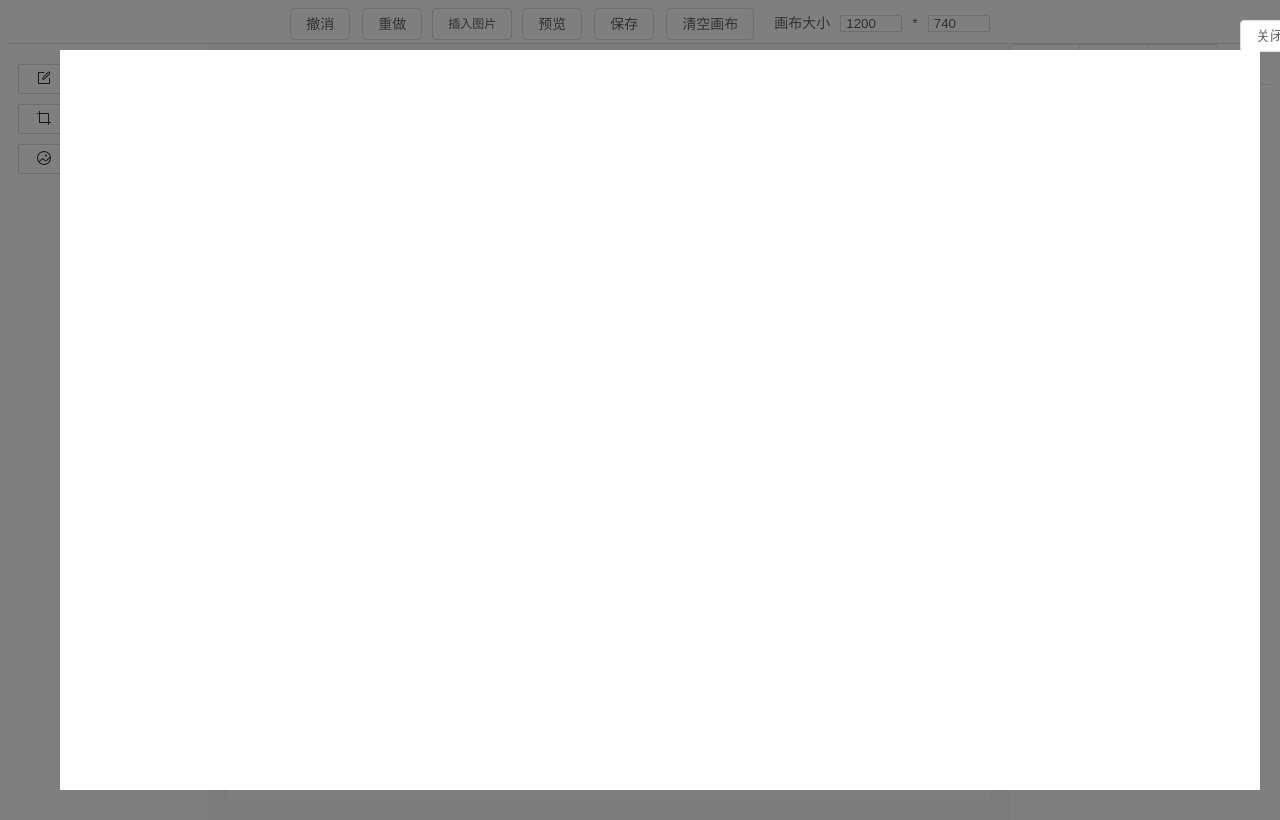
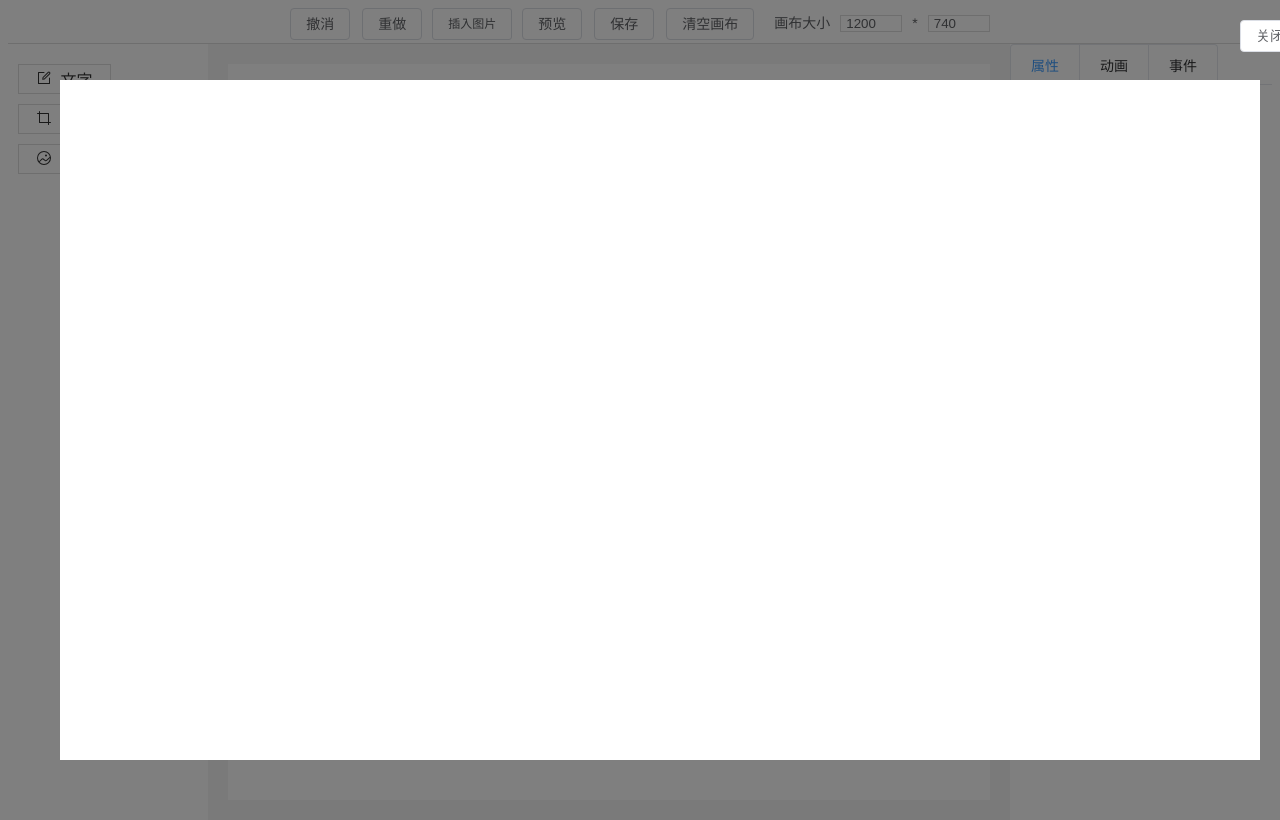
Before and after one commit to HalfwayHill/editor-demo, a Vue app: page /#/ in a window 1280 px wide. Both pictures are taken after a click on the button "预览". Built offline with nearby package versions, Linux system fonts and the light colour scheme.

Commit message:
修复Preview画面，调整因画布尺寸过大，Preview无法完全显示的BUG

```diff
--- a/src/components/Editor/Preview.vue
+++ b/src/components/Editor/Preview.vue
@@ -1,12 +1,15 @@
 <template>
   <div class="bg" v-if="show">
     <el-button @click="close" class="close">关闭</el-button>
-    <div class="canvas" :style="{ width: state.canvasStyleData.width + 'px', height: state.canvasStyleData.height + 'px' }">
+    <div class="canvas-container">
+      <div class="canvas"
+           :style="{ width: state.canvasStyleData.width + 'px', height: state.canvasStyleData.height + 'px' }">
         <ComponentWrapper
             v-for="(item, index) in state.componentData"
             :key="index"
             :config="item"
         />
+      </div>
     </div>
   </div>
 </template>
@@ -16,12 +19,13 @@ import store from "@/store";
 import ComponentWrapper from "@/components/Editor/ComponentWrapper.vue";
 
 const state = store.editorStore.editorState;
+
 interface Prop {
   show: boolean
 }
 
-const props = defineProps<Prop>()
-const emit = defineEmits(['update:show'])
+defineProps<Prop>();
+const emit = defineEmits(['update:show']);
 
 const close = () => {
   emit('update:show', false);
@@ -43,9 +47,19 @@ const close = () => {
   overflow: auto;
   padding: 20px;
 
+  .canvas-container {
+    width: calc(100% - 40px);
+    height: calc(100% - 120px);
+    overflow: auto;
+    display: flex;
+    align-items: center;
+    justify-content: center;
+
     .canvas {
       background: #fff;
       position: relative;
+      flex-shrink: 0;
+    }
   }
 
   .close {
--- a/src/utils/style.ts
+++ b/src/utils/style.ts
@@ -13,7 +13,7 @@ export default function getStyle(style: any, filter: any[] = []) {
             if (key != 'rotate') {
                 result[key] = style[key]
 
-                if (!needUnit.includes(key)) {
+                if (needUnit.includes(key)) {
                     result[key] += 'px'
                 }
             } else {
```
Lines whose indentation alone changed are shown as unchanged.
